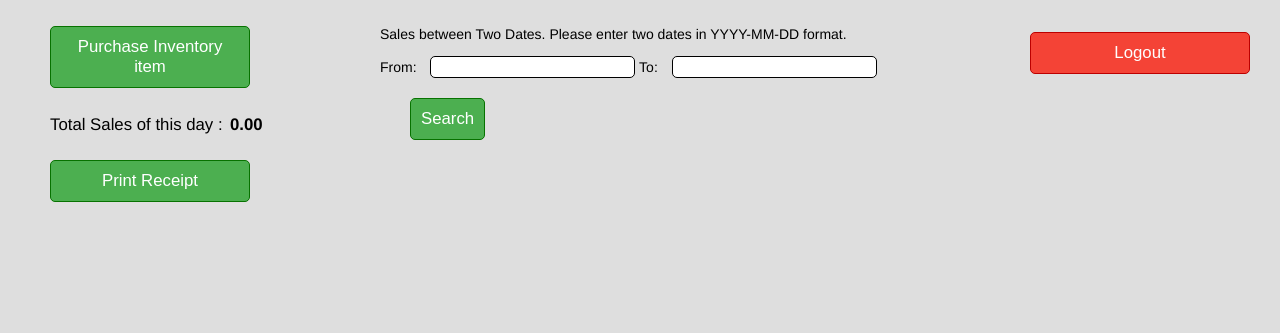
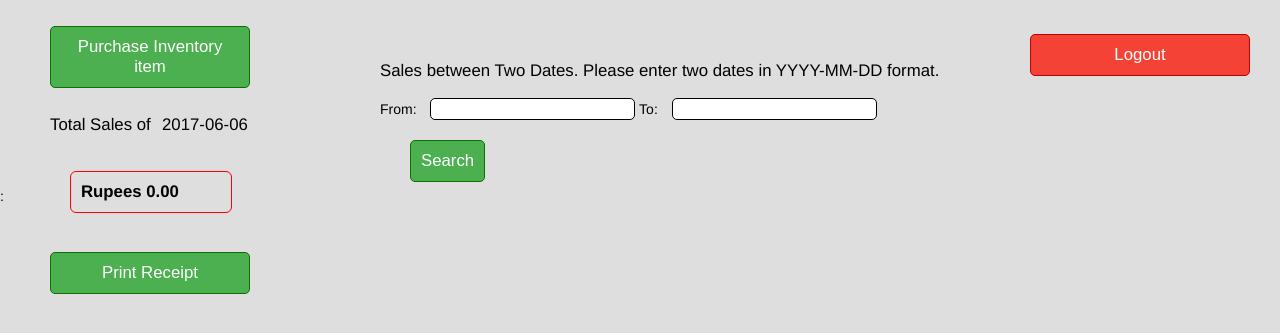
Before and after one commit to batmosphere/batmosphere.github.io, a PHP site: page /employeesignedin.php in a window 1280 px wide. Shown: the part 146-479 px from the top of the page. Run offline with PHP 8.4, Linux system fonts and the light colour scheme; the visitor is signed in with stand-in values (Sample User, id 1); data that the repository does not hold is empty; some libraries are stand-ins or nearby versions.

Commit message:
Some changes to amount displayed

```diff
--- a/PSI project/project/employeesignedin.php
+++ b/PSI project/project/employeesignedin.php
@@ -82,6 +82,19 @@ border-right-width: 0px;
 {
 background: none repeat scroll 0 0 #91C5D4;
 color:#00000;
+
+}
+
+.dailysales
+{
+   position: relative;
+   border: 1px solid red;
+   border-radius: 6px;
+   padding: 10px;
+   left: 70px;
+   bottom: 50px;
+   width: 140px;
+   font-size: 1.2em;
 
 }
 
@@ -215,7 +228,7 @@ popupWindow =window.open('printform.php',"_blank","directories=no, status=no, me
 
 
 
-<p style="position: relative; left: 50px; font-size: 1.2em; width: 190px; ;">Total Sales of this day :<p>
+<p style="position: relative; left: 50px; font-size: 1.2em; width: 190px;">Total Sales of <?php echo "<p style='position: relative; left: 162px; font-size: 1.2em; bottom: 37px; width: 90px;'>$da</p>" ?> :</p>
        <?php
 function formatMoney($number, $fractional=false) {
     if ($fractional) {
@@ -236,7 +249,7 @@ while($row = mysqli_fetch_array($result1,MYSQLI_ASSOC))
 {
     $rrr=$row['sum(sales)'];
     $x = formatMoney($rrr, true);
-   echo "<p style='position: relative;  left: 230px; bottom: 37px; width: 60px; font-size: 1.2em;'><strong>$x</strong></p>";
+   echo "<p class='dailysales'><strong>Rupees $x</strong></p>";
  }
 
 ?></b><br /><br />
@@ -246,13 +259,13 @@ while($row = mysqli_fetch_array($result1,MYSQLI_ASSOC))
 
 
 <form method="post" action="logout.php">
-<button name="logout" style="width: 220px; float: right; background-color: #f44336; border: 1px #bc0000 solid; margin-right: 30px; position: relative; bottom: 260px; " >Logout</button>
+<button name="logout" style="width: 220px; float: right; background-color: #f44336; border: 1px #bc0000 solid; margin-right: 30px; position: relative; bottom: 350px; " >Logout</button>
 </form>
 
 
 
-<div class="content" id="sales" style="position: relative; bottom: 270px; left: 380px; width: 600px; height: 45px; ">
-   <p>Sales between Two Dates. Please enter two dates in YYYY-MM-DD format.</p>
+<div class="content" id="sales" style="position: relative; bottom: 330px; left: 380px; width: 600px; height: 45px; ">
+   <p style="font-size: 1.2em; font-family: helvetica;">Sales between Two Dates. Please enter two dates in YYYY-MM-DD format.</p>
    <form action="" method="post">
    From: <input name="from" type="text" class="tcal"/>
       To: <input name="to" type="text" class="tcal"/>
@@ -269,7 +282,7 @@ while($row = mysqli_fetch_array($result1,MYSQLI_ASSOC))
             {
                $rrr=$row['sum(sales)'];
                $x = formatMoney($rrr, true);
-               echo "<p style='position: relative;  left: 100px; bottom: 37px; width: 220px; font-size: 1.2em;'><strong>Rupees $x</strong></p>";
+               echo "<p style='position: relative;  left: 100px; bottom: 38px; width: 220px; font-size: 1.2em;'><strong>Rupees $x</strong></p>";
              }
             }
       ?>
--- a/PSI project/project/index.php
+++ b/PSI project/project/index.php
@@ -23,7 +23,7 @@
 	<div id="page">
 
 
-		<h2>Welcome to Inventory Management System</h2>
+		<h2 style="color: black;">Welcome to Inventory Management System</h2>
 
 		<button onclick="document.getElementById('adminlogin').style.display='block'" style="width: 200px; margin-left: 170px" >Admin Login</button>
 		<button onclick="document.getElementById('employeelogin').style.display='block'" style="width: 200px;" >Employee Login</button>
```
